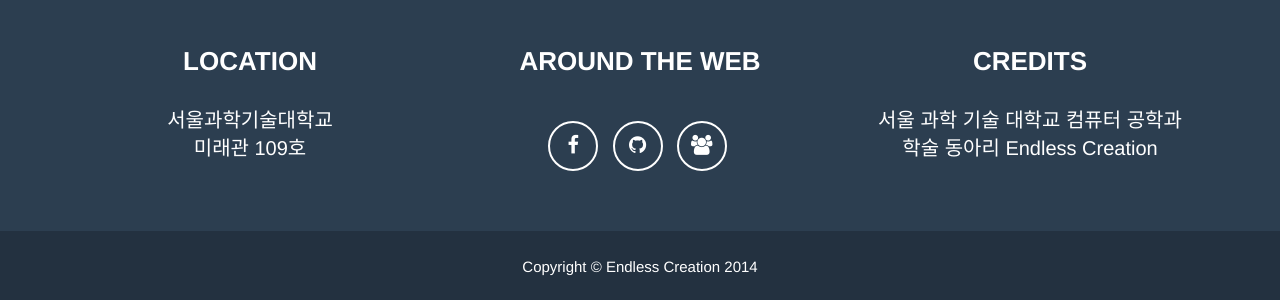
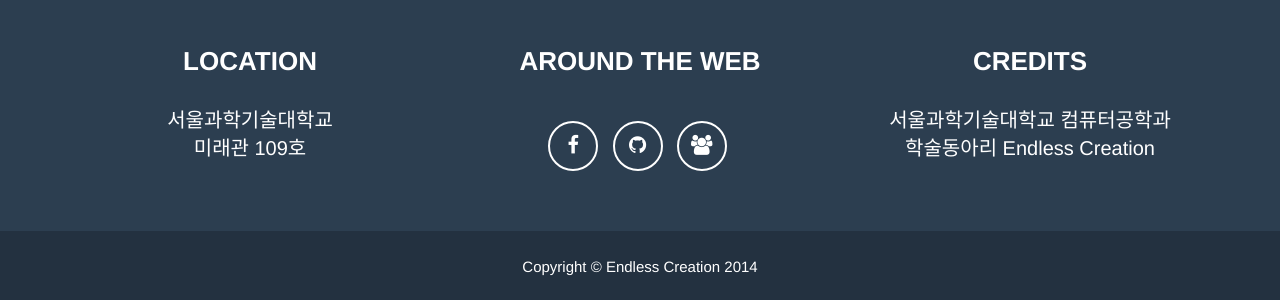
Before and after one commit to ec2014e/ec2014e.github.com, a Jekyll site: the page built from index.html, in a window 1280 px wide and 900 px high, scrolled down 3933 px. Shown: the part 597-897 px from the top of the window. Built offline with Jekyll 4.4.1, drawn with Linux system fonts in a browser that asks for light colours; some web fonts are replaced; some of the changed lines change nothing that is shown.

Commit message:
credit 문구 수정

```diff
--- a/_config.yml
+++ b/_config.yml
@@ -32,8 +32,8 @@ address:
 
 # Credits content
 credits:
-  university: '서울 과학 기술 대학교 컴퓨터 공학과'
-  club: '학술 동아리 Endless Creation'
+  university: '서울과학기술대학교 컴퓨터공학과'
+  club: '학술동아리 Endless Creation'
 
 # Build settings
 markdown: kramdown
```
